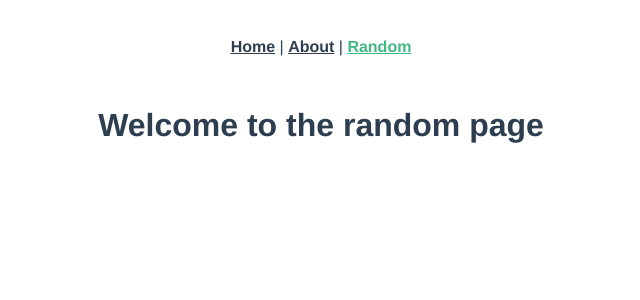
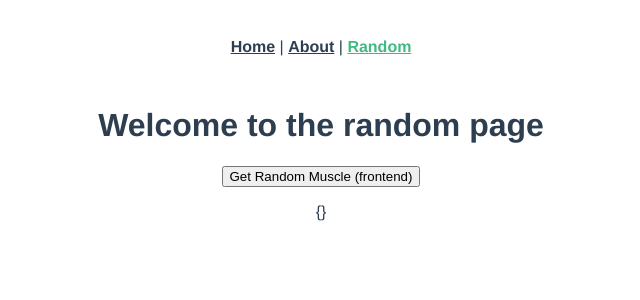
Before and after one commit to erictaelee/swole_squad_vue, a Vue app: page /muscles/random in a window 1280 px wide. Shown: the top 300 px of the page, without its empty margins (319-959 px from the left). Built offline with nearby package versions, Linux system fonts and the light colour scheme.

Commit message:
add random method

```diff
--- a/src/views/MusclesRandom.vue
+++ b/src/views/MusclesRandom.vue
@@ -1,6 +1,8 @@
 <template>
   <div class="muscles-random">
     <h1>{{ message }}</h1>
+    <button v-on:click="getRandomMuscleFrontend">Get Random Muscle (frontend) </button>
+    <p>{{ randomMuscle }}</p>
   </div>
 </template>
 
@@ -8,13 +10,26 @@
 </style>
 
 <script>
+import axios from "axios";
+
 export default {
   data: function () {
     return {
       message: "Welcome to the random page",
+      randomMuscle: {},
     };
   },
   created: function () {},
-  methods: {},
+  methods: {
+    getRandomMuscleFrontend: function () {
+      console.log("getting muscle...");
+      axios.get("/api/muscles").then((response) => {
+        console.log(response.data);
+        this.randomMuscle =
+          response.data[Math.floor(Math.random() * response.data.length)];
+        console.log(this.randomMuscle);
+      });
+    },
+  },
 };
 </script>
```
